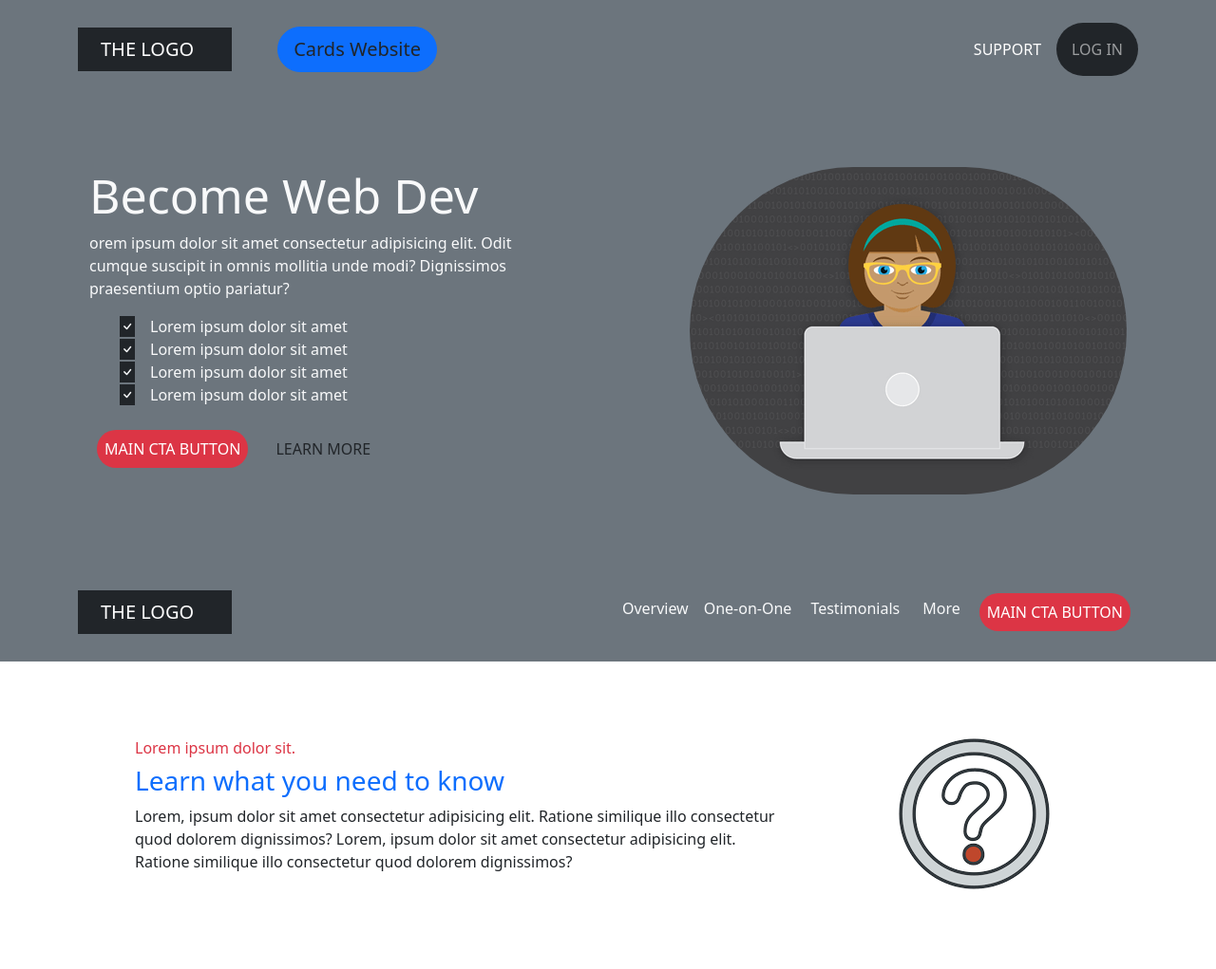
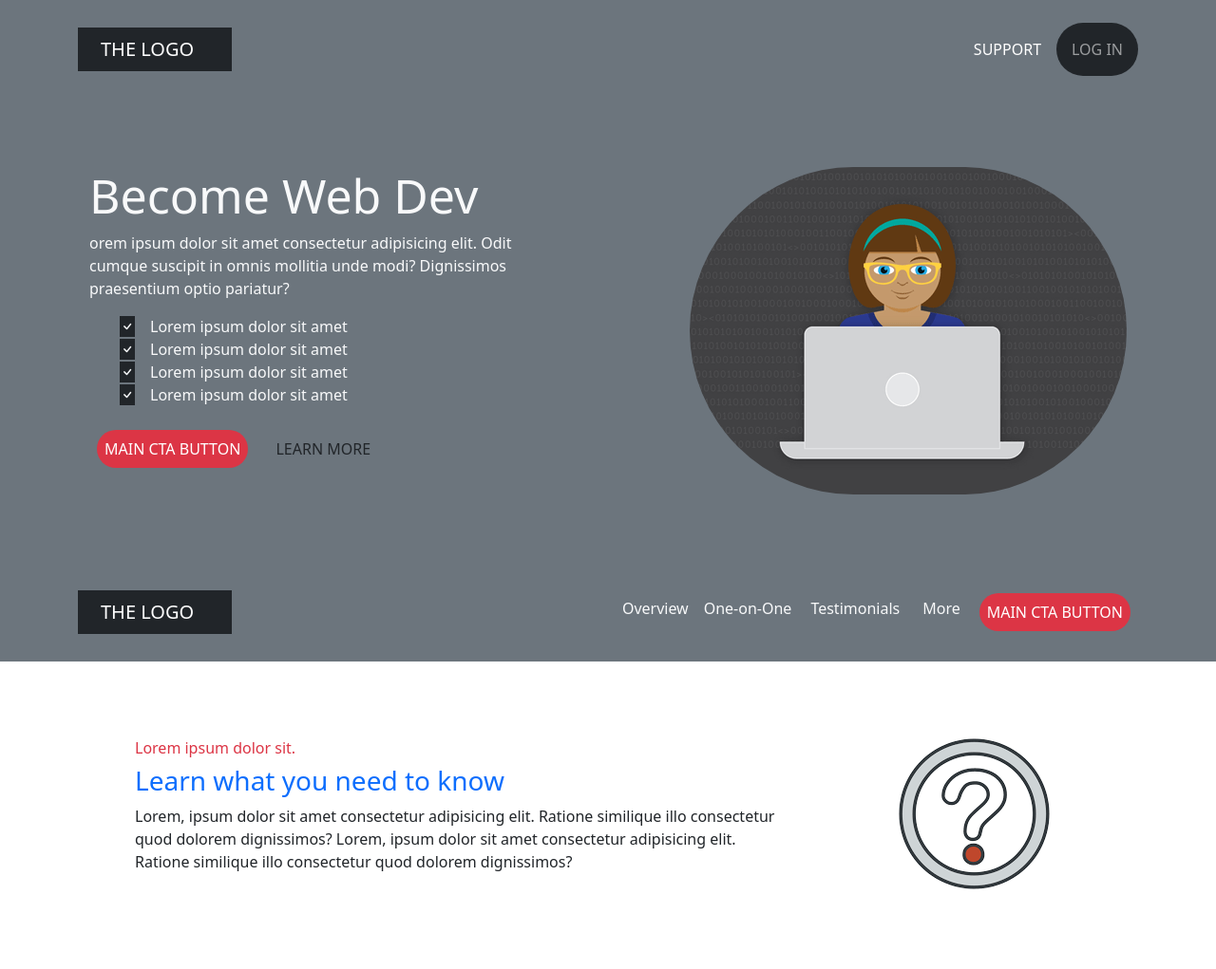
Before and after one commit to RachidMA/Exercise-wireframe, a plain HTML site: page index.html in a window 1280 px wide. Shown: the top 1021 px of the page at 95% size. Drawn offline with nearby package versions, Linux system fonts and the light colour scheme.

```diff
--- a/index.html
+++ b/index.html
@@ -24,7 +24,7 @@
                 <div class="container-logo bg-dark w-auto p-2">
                     <a class="navbar-brand p-3  rounded-pill " href="#">THE LOGO</a>
                 </div>
-                <button type="button" class="btn btn-primary btn-lg rounded-pill ms-5" id="page-link"><a href="https://rachidma.github.io/cards_wireframe/" class="text-dark">Cards Website</a></button>
+
 
                 <!-- toggler for navbar-->
                 <button class="navbar-toggler" type="button" data-bs-toggle ="collapse" data-bs-target="#navmenu">
```
